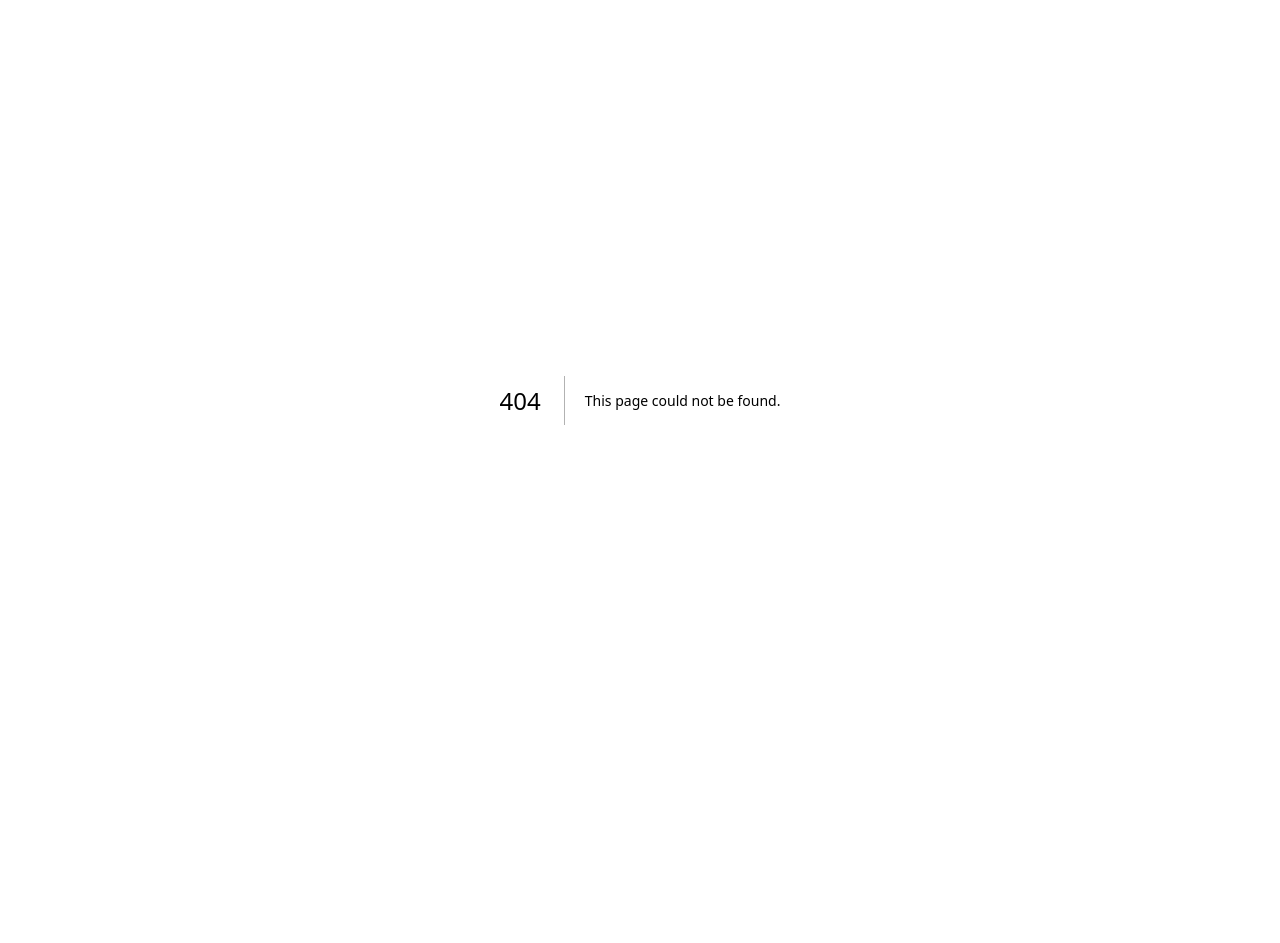
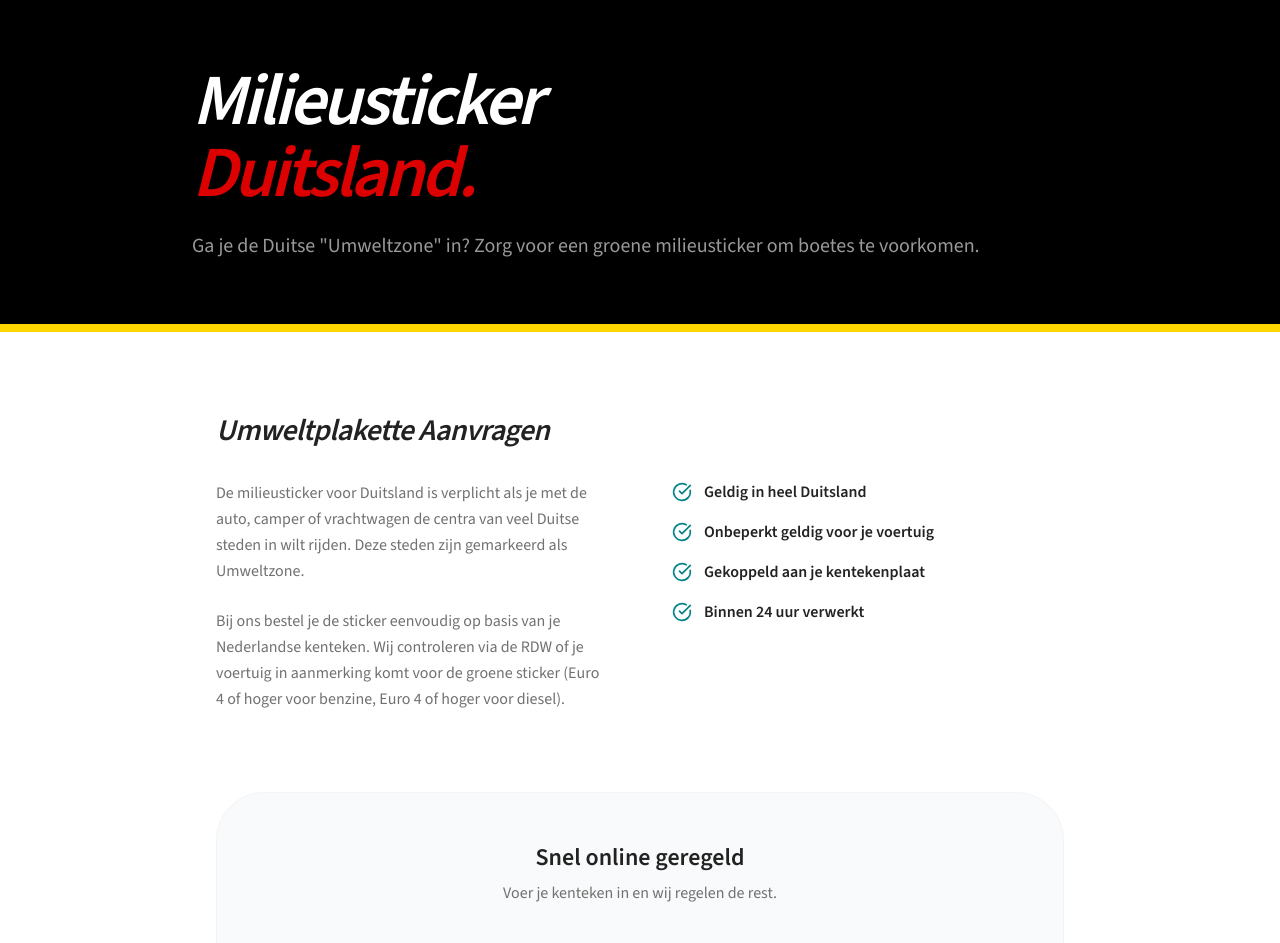
Before and after one commit to rossieauhermesagent/reisvignet-mvp, a Next.js app: page /milieusticker-duitsland in a window 1280 px wide. Before the commit this address had no page. Shown: the top 943 px of the page. Before the commit the page ends 800 px from the top, so only its background shows below. Built offline with nearby package versions, Linux system fonts and the light colour scheme.

Commit message:
Expand SEO network: Austria and Germany specific pages with high-conversion layouts

```diff
--- /dev/null
+++ b/src/app/milieusticker-duitsland/page.tsx
@@ -0,0 +1,54 @@
+import { CheckCircle } from "lucide-react";
+
+export const metadata = {
+  title: 'Milieusticker Duitsland (Umweltplakette) Kopen | Reisvignet.nl',
+  description: 'Bestel je groene milieusticker voor Duitsland online. Verplicht voor veel Duitse steden. Makkelijk aanvragen op kenteken, snelle levering.',
+};
+
+export default function DuitslandPage() {
+  return (
+    <main className="min-h-screen bg-white">
+      <div className="bg-[#000000] text-white py-16 px-6 border-b-8 border-[#FFD700]">
+        <div className="max-w-4xl mx-auto">
+          <h1 className="text-5xl md:text-7xl font-black mb-6 tracking-tighter leading-none italic">
+            Milieusticker <br /> <span className="text-[#DD0000]">Duitsland.</span>
+          </h1>
+          <p className="text-xl text-white/60 font-medium">
+            Ga je de Duitse "Umweltzone" in? Zorg voor een groene milieusticker om boetes te voorkomen.
+          </p>
+        </div>
+      </div>
+
+      <div className="max-w-4xl mx-auto py-20 px-6">
+        <h2 className="text-3xl font-black mb-8 italic tracking-tight">Umweltplakette Aanvragen</h2>
+        <div className="grid md:grid-cols-2 gap-16">
+          <div className="text-[#717171] leading-relaxed space-y-6 font-medium">
+             <p>De milieusticker voor Duitsland is verplicht als je met de auto, camper of vrachtwagen de centra van veel Duitse steden in wilt rijden. Deze steden zijn gemarkeerd als Umweltzone.</p>
+             <p>Bij ons bestel je de sticker eenvoudig op basis van je Nederlandse kenteken. Wij controleren via de RDW of je voertuig in aanmerking komt voor de groene sticker (Euro 4 of hoger voor benzine, Euro 4 of hoger voor diesel).</p>
+          </div>
+          <div className="space-y-4">
+             {[
+               "Geldig in heel Duitsland",
+               "Onbeperkt geldig voor je voertuig",
+               "Gekoppeld aan je kentekenplaat",
+               "Binnen 24 uur verwerkt"
+             ].map((text, i) => (
+                <div key={i} className="flex items-center gap-3 font-bold text-[#222222]">
+                  <CheckCircle className="text-[#008489]" size={20} /> {text}
+                </div>
+             ))}
+          </div>
+        </div>
+
+        <div className="mt-20 bg-gray-50 border border-gray-100 rounded-[48px] p-12 text-center">
+           <h3 className="text-2xl font-black mb-2">Snel online geregeld</h3>
+           <p className="text-[#717171] font-medium mb-8">Voer je kenteken in en wij regelen de rest.</p>
+           <div className="text-4xl font-black mb-10 italic">€17,50 <span className="text-sm font-normal not-italic text-gray-400">incl. verzending</span></div>
+           <a href="/" className="inline-block bg-[#222222] text-white px-12 py-5 rounded-2xl font-black text-xl hover:rotate-1 transition-all active:scale-95 shadow-xl">
+             KENTEKEN CHECKEN
+           </a>
+        </div>
+      </div>
+    </main>
+  );
+}
--- /dev/null
+++ b/src/app/oostenrijk/page.tsx
@@ -0,0 +1,70 @@
+import { CheckCircle, Info } from "lucide-react";
+
+export const metadata = {
+  title: 'Vignet Oostenrijk 2026 Online Kopen (1 dag, 10 dagen) | Reisvignet.nl',
+  description: 'Bestel je digitale vignet voor Oostenrijk direct online. 1 dag, 10 dagen of 2 maanden geldig. Geen wachttijd, direct actief voor je reis.',
+};
+
+export default function OostenrijkPage() {
+  return (
+    <main className="min-h-screen bg-white">
+      <div className="bg-[#e31c5f] text-white py-20 px-6">
+        <div className="max-w-4xl mx-auto">
+          <h1 className="text-6xl md:text-8xl font-black mb-6 tracking-tighter leading-none italic">
+            Vignet <br /> <span className="text-white/80">Oostenrijk.</span>
+          </h1>
+          <p className="text-xl md:text-2xl text-white/70 font-medium max-w-2xl leading-relaxed">
+            Snel op weg naar de Alpen? Bestel je digitale vignet zonder de 18 dagen wachttijd van de ASFINAG. Bij ons direct actief.
+          </p>
+        </div>
+      </div>
+
+      <div className="max-w-6xl mx-auto py-24 px-6 grid lg:grid-cols-[1fr,380px] gap-20">
+        <div>
+          <h2 className="text-4xl font-black mb-8 tracking-tighter italic">Digitale Vignet Opties 2026</h2>
+          <div className="space-y-6">
+            {[
+              { t: "1 Dag Vignet", p: "€14,95", d: "Ideaal voor doorreizen naar Italië of Slovenië." },
+              { t: "10 Dagen Vignet", p: "€19,95", d: "De meest gekozen optie voor een vakantie." },
+              { t: "2 Maanden Vignet", p: "€39,95", d: "Voor wie langer in Oostenrijk verblijft." }
+            ].map((v, i) => (
+              <div key={i} className="group p-8 rounded-[32px] border border-gray-100 bg-gray-50 hover:bg-white hover:border-[#e31c5f] transition-all hover:shadow-2xl flex justify-between items-center cursor-pointer">
+                <div>
+                  <h4 className="text-2xl font-black mb-1">{v.t}</h4>
+                  <p className="text-[#717171] font-medium">{v.d}</p>
+                </div>
+                <div className="text-right">
+                  <div className="text-3xl font-black text-[#222222] italic">{v.p}</div>
+                </div>
+              </div>
+            ))}
+          </div>
+
+          <div className="mt-20">
+             <h3 className="text-3xl font-black mb-6 italic tracking-tight">Geen wachttijd voor consumenten</h3>
+             <p className="text-[#717171] leading-relaxed text-lg font-medium mb-6">
+               Normaal gesproken geldt er bij de officiële Oostenrijkse instantie (ASFINAG) een wachttijd van 18 dagen vanwege het herroepingsrecht voor consumenten. Bij Reisvignet.nl hoef je niet te wachten. Wij verwerken je aanvraag direct als zakelijke service, waardoor je vignet **direct na aankoop geldig** is.
+             </p>
+             <div className="bg-amber-50 border border-amber-100 p-8 rounded-3xl flex gap-6 italic">
+                <Info className="text-amber-600 shrink-0" size={32} />
+                <p className="text-amber-900 font-medium">Let op: Voor de Arlbergtunnel, Brennerpas en Tauernautobahn is vaak nog een aparte Streckenmaut (Trajecttol) vereist.</p>
+             </div>
+          </div>
+        </div>
+
+        <div className="relative">
+          <div className="sticky top-32 p-10 bg-[#222222] rounded-[48px] text-white shadow-2xl">
+            <h3 className="text-2xl font-black mb-4">Direct Regelen</h3>
+            <p className="text-white/60 mb-8 font-medium">Voer je voertuiggegevens in en we gaan direct voor je aan de slag.</p>
+            <a href="/" className="block w-full bg-[#e31c5f] text-center py-5 rounded-2xl font-black text-xl hover:bg-[#c2144d] transition-all active:scale-95 shadow-lg mb-4">
+              BESTELLEN
+            </a>
+            <div className="text-center">
+              <span className="text-white/40 text-xs font-bold uppercase tracking-widest">Veilig via iDEAL</span>
+            </div>
+          </div>
+        </div>
+      </div>
+    </main>
+  );
+}
```
